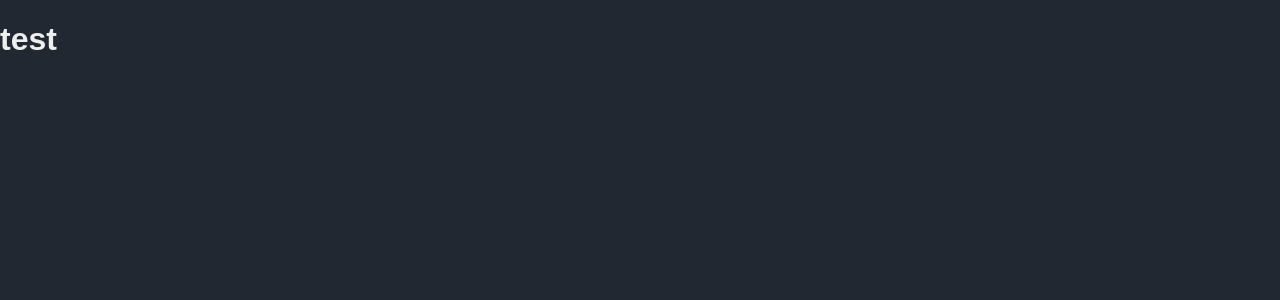
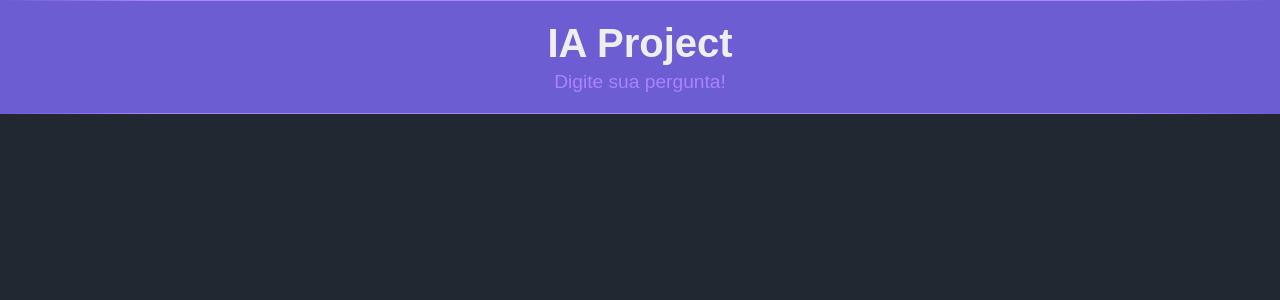
Before and after one commit to l7coutinho/ia-project, a React (Vite) app in the folder front-end/: page / in a window 1280 px wide. Shown: the top 300 px of the page. Built offline with nearby package versions, Linux system fonts and the light colour scheme.

Commit message:
feat: Added component Header and CSS for Header

```diff
--- a/front-end/src/App.tsx
+++ b/front-end/src/App.tsx
@@ -1,11 +1,12 @@
 import { PrimeReactProvider } from 'primereact/api'
+import Header from './components/Header'
 
 function App() {
 
   return (
     <>
       <PrimeReactProvider>
-        <h1>test</h1>
+        <Header />
       </PrimeReactProvider>
     </>
   )
--- /dev/null
+++ b/front-end/src/components/Header/index.css
@@ -0,0 +1,20 @@
+.header-container {
+  background-color: #6C5DD3;
+  padding: 20px;
+  text-align: center;
+  border:1px solid #AB82FF;
+  border-left:150px solid transparent;
+  border-right:150px solid transparent;
+}
+
+.title {
+  color: #EEEEEE;
+  font-size: 2.5rem;
+  margin: 0;
+}
+
+.subtitle {
+  color: #AB82FF;
+  font-size: 1.2rem;
+  margin: 5px 0 0;
+}
--- /dev/null
+++ b/front-end/src/components/Header/index.tsx
@@ -0,0 +1,14 @@
+import './index.css';
+
+function Header() {
+  return (
+    <header className="header-container">
+      <div>
+        <h1 className="title">IA Project</h1>
+        <p className="subtitle">Digite sua pergunta!</p>
+      </div>
+    </header>
+  )
+}
+
+export default Header;
```
